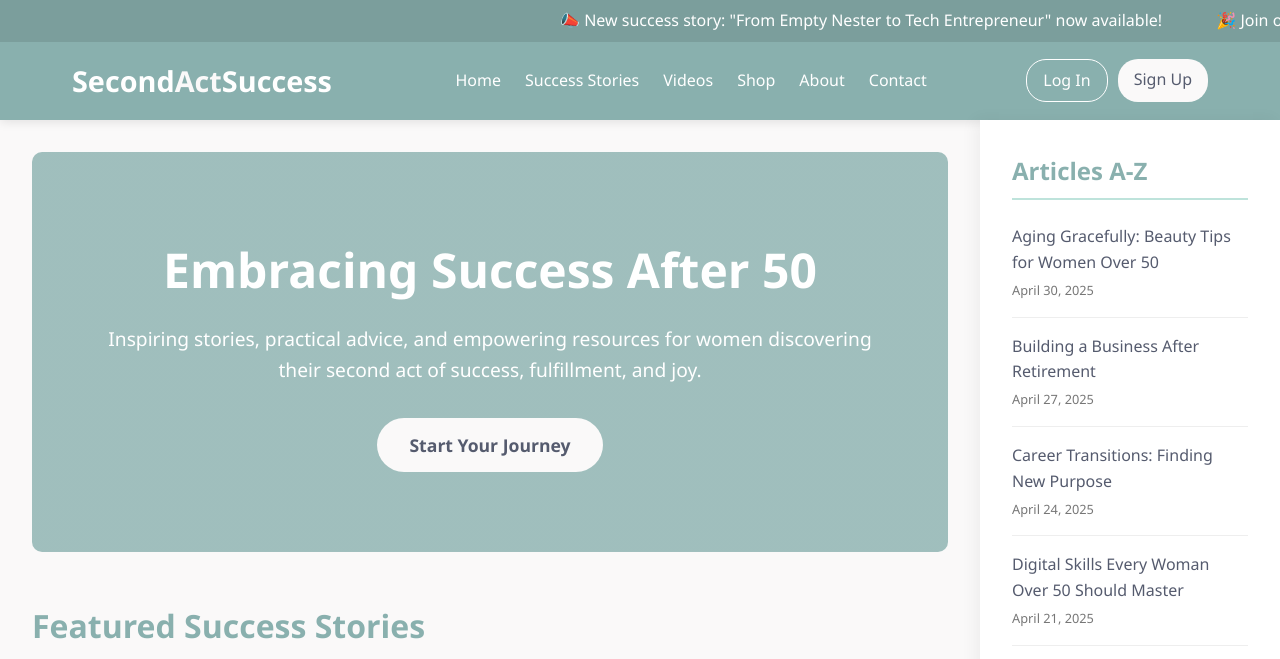
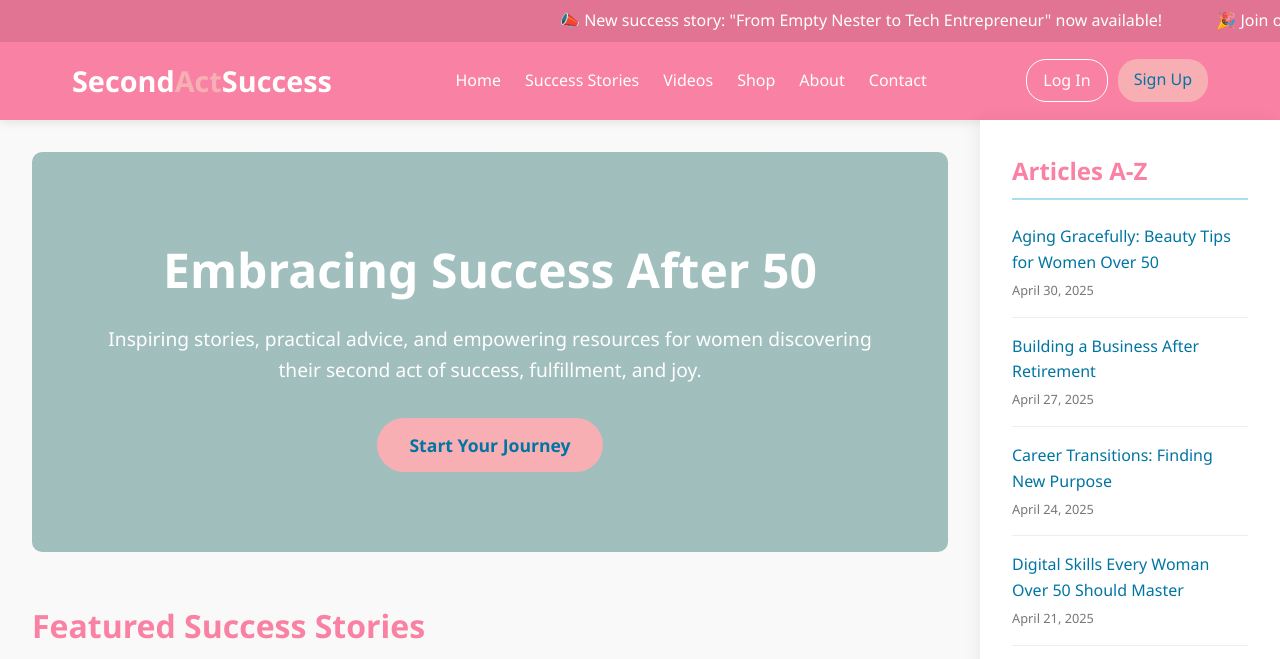
Before and after one commit to desivar/blog, a plain HTML site: page index.html in a window 1280 px wide. Shown: the top 659 px of the page. Drawn offline with Linux system fonts and the light colour scheme.

Commit message:
cahnge color palette

```diff
--- a/styles/styles.css
+++ b/styles/styles.css
@@ -1,8 +1,8 @@
 :root {
-    --primary: #89B0AE;
-    --secondary: #FAF9F9;
-    --accent: #BEE3DB;
-    --text: #555B6E;
+    --primary: #f981a3;
+    --secondary: #f8afb4;
+    --accent: #aadeee;
+    --text: #0075a3;
     --background: #FAF9F9;
 }
 
```
